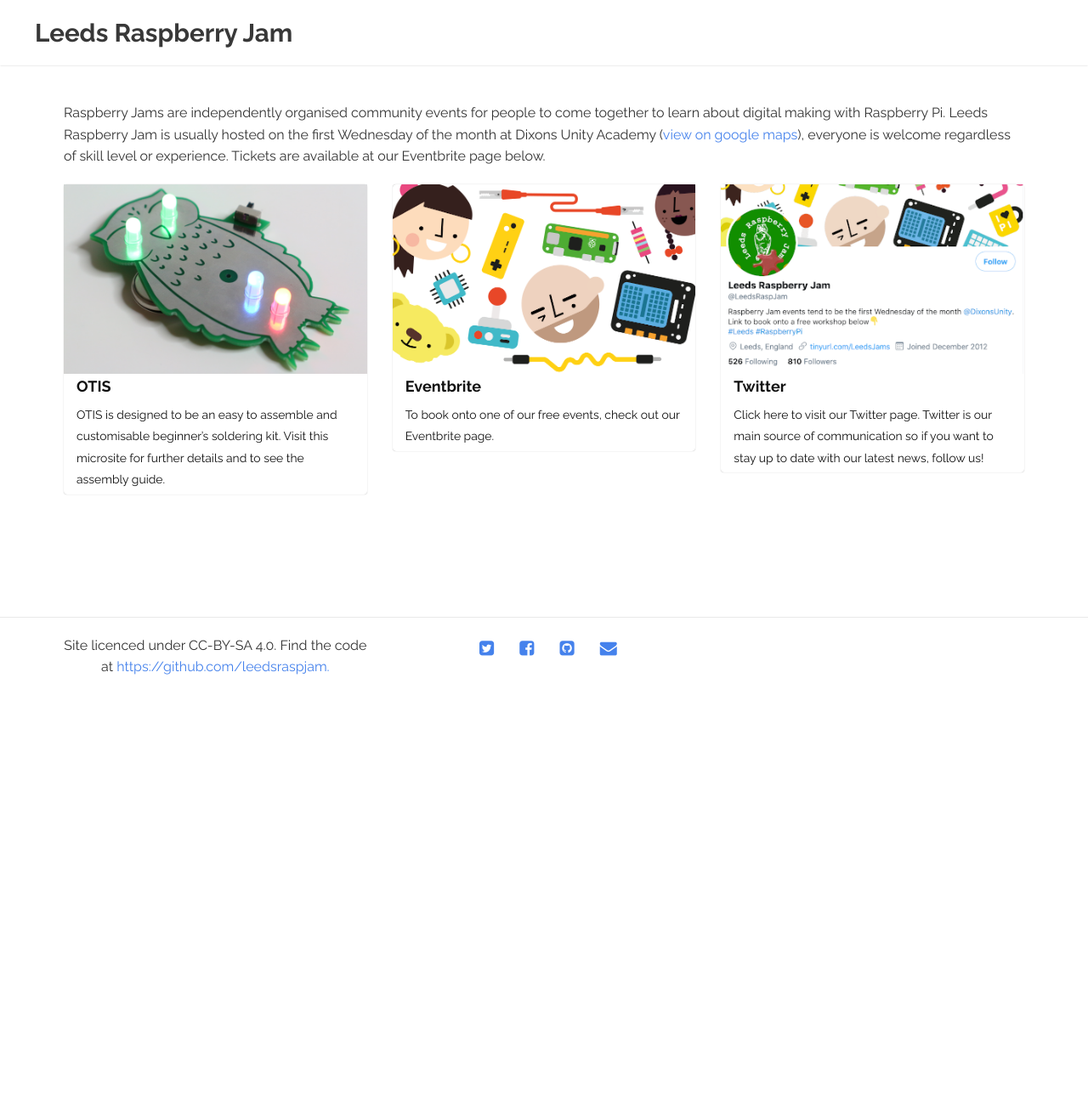
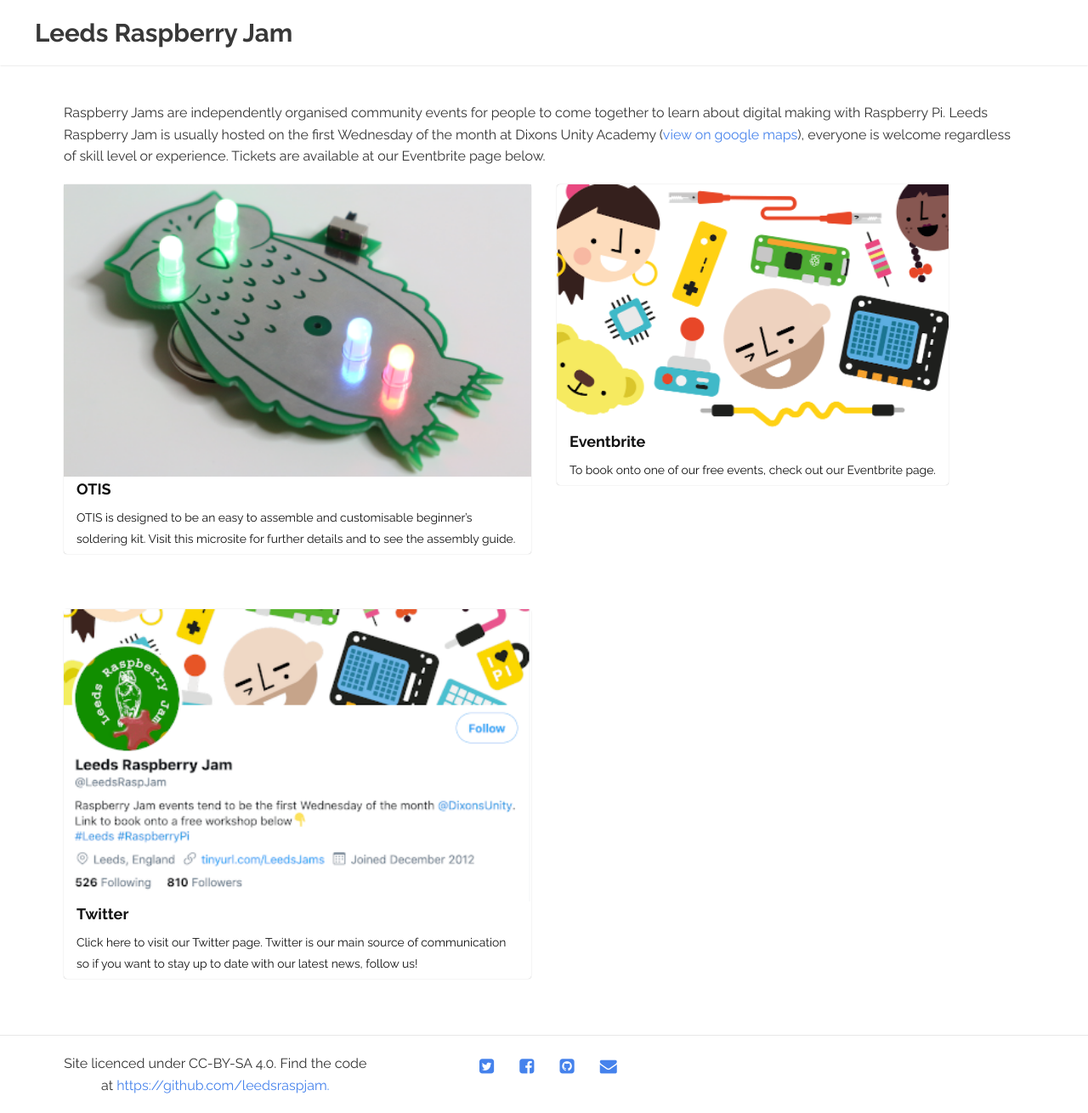
Before and after one commit to LeedsRaspJam/www, a Jekyll site: the page built from index.html, in a window 1280 px wide. Shown: the whole page at 85% size. Built offline with Jekyll 4.4.1, drawn with Linux system fonts in a browser that asks for light colours; the list of posts is cut into pages by our own code; before the commit the page ends 900 px from its top, so only the background shows below that.

Commit message:
Update _custom.scss

```diff
--- a/_sass/_custom.scss
+++ b/_sass/_custom.scss
@@ -1,4 +1,5 @@
 .card {
     display: -webkit-inline-box;
     height: 500px;
+    flex-basis: 50%
 }
```
